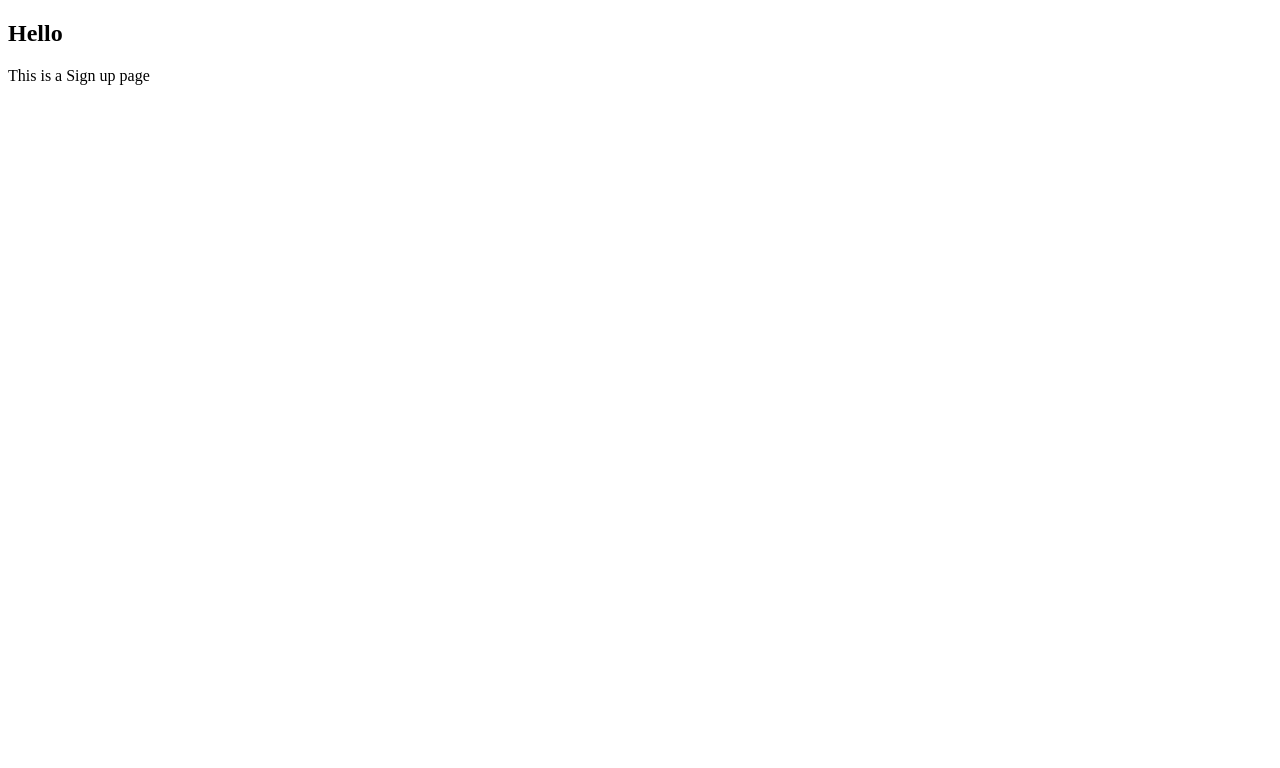
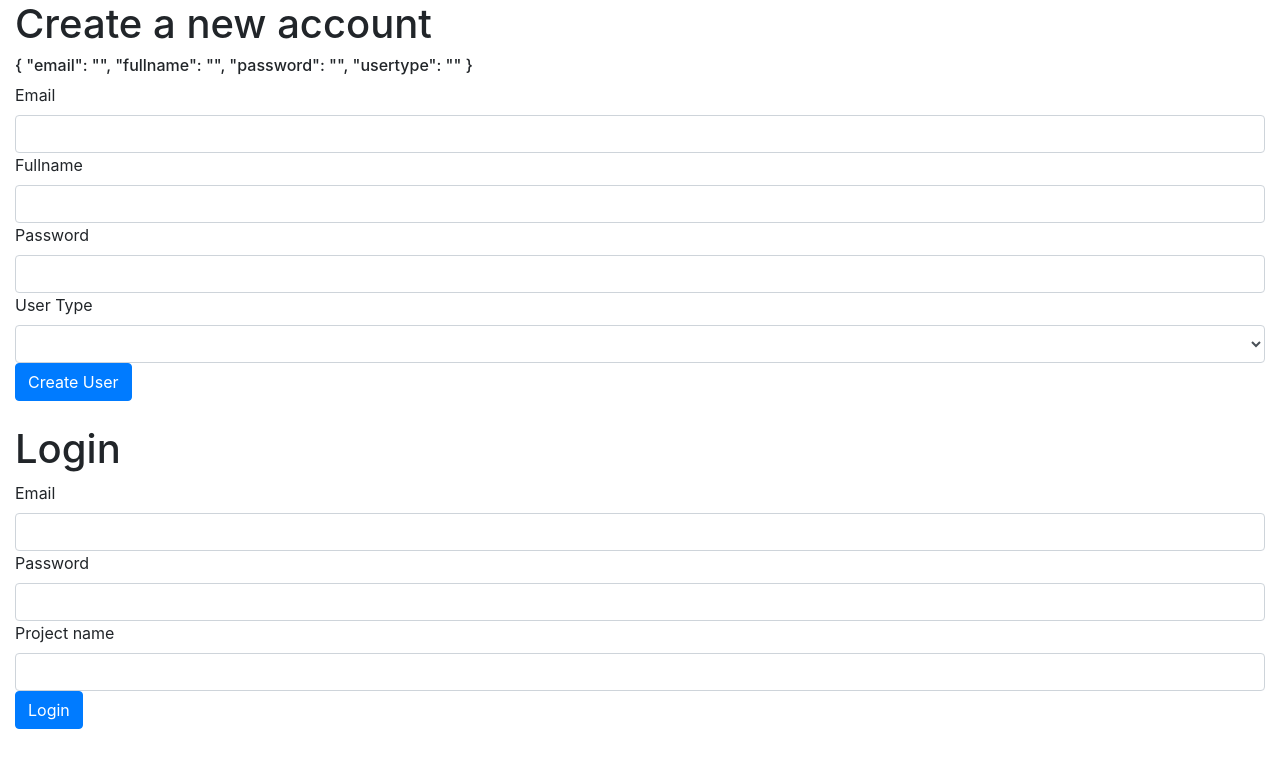
Before and after one commit to EngineerSk/eskayoriadechatscrum, an Angular app: page / in a window 1280 px wide. Shown: the top 768 px of the page. Built offline with nearby package versions, Linux system fonts and the light colour scheme.

Commit message:
created signup and login forms using and rendered on browser using respective url component templates

```diff
--- a/src/app/app.component.html
+++ b/src/app/app.component.html
@@ -1,20 +1,3 @@
-<!-- * * * * * * * * * * * * * * * * * * * * * * * * * * * * * * * -->
-<!-- * * * * * * * * * * * The content below * * * * * * * * * * * -->
-<!-- * * * * * * * * * * is only a placeholder * * * * * * * * * * -->
-<!-- * * * * * * * * * * and can be replaced. * * * * * * * * * * * -->
-<!-- * * * * * * * * * * * * * * * * * * * * * * * * * * * * * * * -->
-<!-- * * * * * * * * * Delete the template below * * * * * * * * * * -->
-<!-- * * * * * * * to get started with your project! * * * * * * * * -->
-<!-- * * * * * * * * * * * * * * * * * * * * * * * * * * * * * * * -->
-
-
-
-<!-- Toolbar -->
-<div class="app-signup"></div>
-<!-- * * * * * * * * * * * * * * * * * * * * * * * * * * * * * * * -->
-<!-- * * * * * * * * * * * The content above * * * * * * * * * * * -->
-<!-- * * * * * * * * * * is only a placeholder * * * * * * * * * * -->
-<!-- * * * * * * * * * * and can be replaced. * * * * * * * * * * * -->
-<!-- * * * * * * * * * * * * * * * * * * * * * * * * * * * * * * * -->
-<!-- * * * * * * * * * * End of Placeholder * * * * * * * * * * * -->
-<!-- * * * * * * * * * * * * * * * * * * * * * * * * * * * * * * * -->
+<app-signup></app-signup>
+<br>
+<app-login></app-login>
--- /dev/null
+++ b/src/app/login/login.component.html
@@ -0,0 +1,21 @@
+<div class="container-fluid">
+	<h1>Login</h1>
+	<form>
+		<div class="form_group">
+			<label>Email</label>
+			<input type="email" name="email" class="form-control" ngModel>
+		</div>
+
+		<div class="form_group">
+			<label>Password</label>
+			<input type="password" name="password" class="form-control" ngModel>
+		</div>
+
+		<div class="form_group">
+			<label>Project name</label>
+			<input type="text" name="fullname" class="form-control" ngModel>
+		</div>
+
+		<button class="btn btn-primary">Login</button>
+	</form>
+</div>
--- /dev/null
+++ b/src/app/login/login.component.ts
@@ -0,0 +1,15 @@
+import { Component, OnInit } from '@angular/core';
+
+@Component({
+  selector: 'app-login',
+  templateUrl: './login.component.html',
+  styleUrls: ['./login.component.css']
+})
+export class LoginComponent implements OnInit {
+
+  constructor() { }
+
+  ngOnInit(): void {
+  }
+
+}
--- a/src/app/signup/signup.component.html
+++ b/src/app/signup/signup.component.html
@@ -1 +1,26 @@
-<p>signup works!</p>
+<div class="container-fluid">
+	<h1>Create a new account</h1>
+	<h6>{{ userSignupForm.value | json }}</h6>
+	<form #userSignupForm = "ngForm">
+		<div class="form_group">
+			<label>Email</label>
+			<input type="email" name="email" class="form-control" ngModel>
+		</div>
+		<div class="form_group">
+			<label>Fullname</label>
+			<input type="text" name="fullname" class="form-control" ngModel>
+		</div>
+		<div class="form_group">
+			<label>Password</label>
+			<input type="password" name="password" class="form-control" ngModel>
+		</div>
+		<div class="form_group">
+			<label>User Type</label>
+			<select name="usertype" class="form-control" ngModel>
+				<option *ngFor = "let eachElement of usertype">{{ eachElement }} </option>
+			</select>
+		</div>
+
+		<button class="btn btn-primary" type="submit">Create User</button>
+	</form>
+</div>
--- a/src/app/signup/signup.component.ts
+++ b/src/app/signup/signup.component.ts
@@ -1,9 +1,8 @@
 import { Component, OnInit } from '@angular/core';
 
 @Component({
-  selector: '.app-signup',
-  template: `<h2>Hello</h2>
-              <p>This is a Sign up page</p>`,
+  selector: 'app-signup',
+  templateUrl: './signup.component.html',
   styleUrls: ['./signup.component.css']
 })
 export class SignupComponent implements OnInit {
@@ -13,4 +12,5 @@ export class SignupComponent implements OnInit {
   ngOnInit(): void {
   }
 
+  usertype = ['developer', 'owner']
 }
--- a/src/index.html
+++ b/src/index.html
@@ -6,6 +6,7 @@
   <base href="/">
   <meta name="viewport" content="width=device-width, initial-scale=1">
   <link rel="icon" type="image/x-icon" href="favicon.ico">
+  <link rel="stylesheet" href="https://stackpath.bootstrapcdn.com/bootstrap/4.5.0/css/bootstrap.min.css" integrity="sha384-9aIt2nRpC12Uk9gS9baDl411NQApFmC26EwAOH8WgZl5MYYxFfc+NcPb1dKGj7Sk" crossorigin="anonymous">
 </head>
 <body>
   <app-root></app-root>
```
Also changed, not shown: src/app/app.module.ts (+6 -2 lines), src/app/login/login.component.css (added), 1 other file (tests, documents, lock files or other folders).
